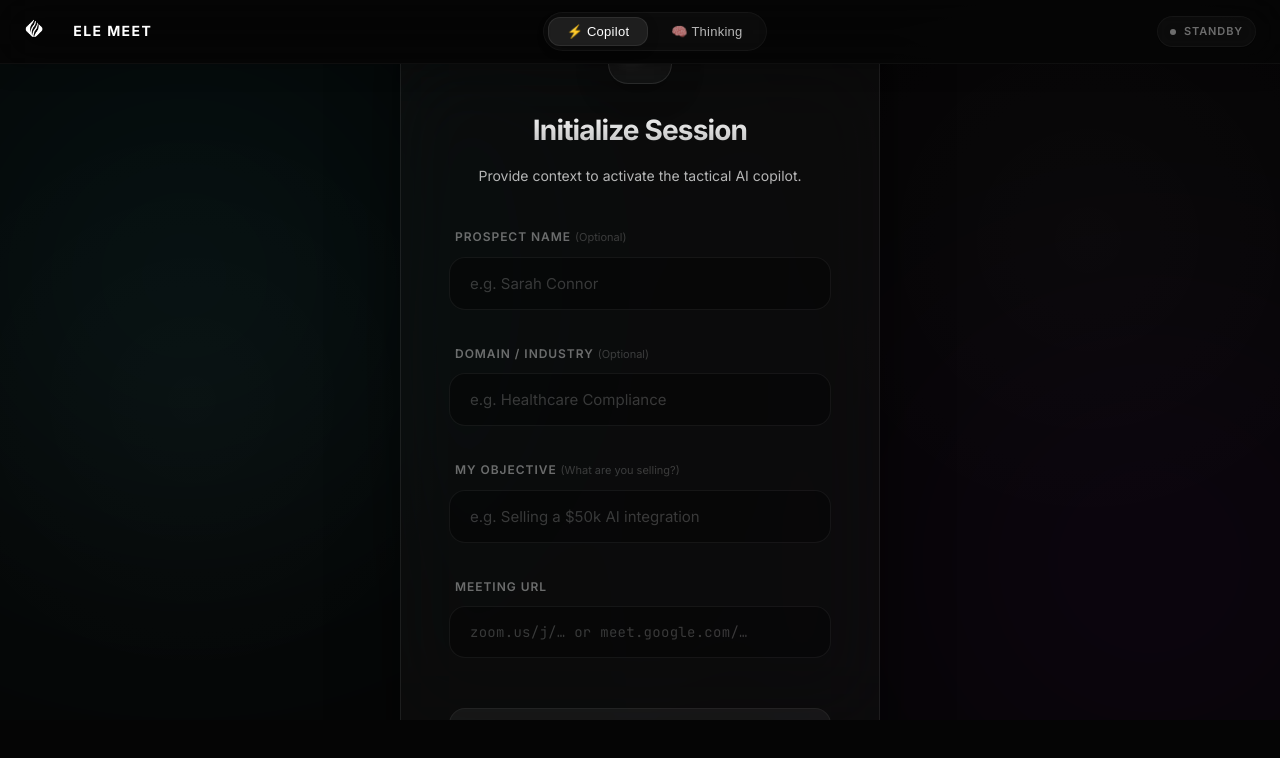
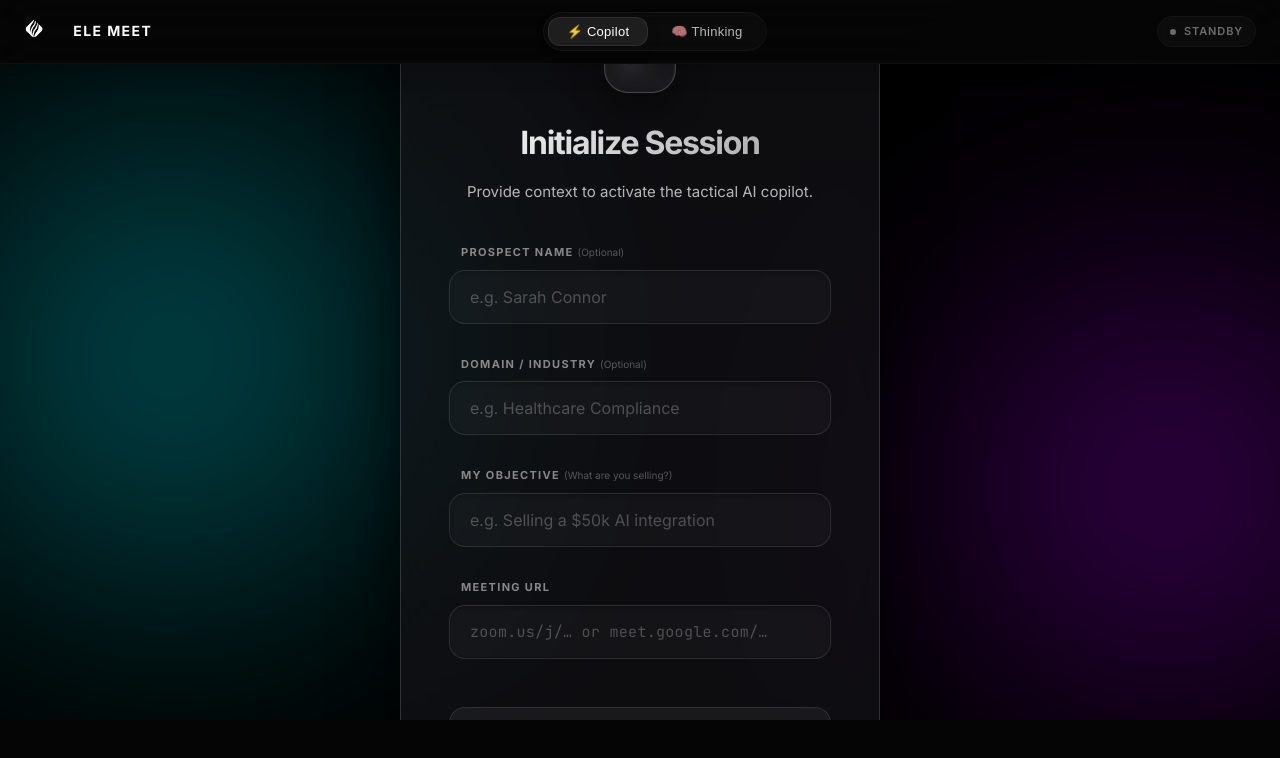
Before and after one commit to 655Chaman/Ele_meet, a Next.js app in the folder app/: page / in a window 1280 px wide. Shown: the top 758 px of the page. Built offline with nearby package versions, Linux system fonts and the light colour scheme.

Commit message:
feat: premium UI/UX overhaul with vibrant glassmorphism

```diff
--- a/app/src/components/SetupView.module.css
+++ b/app/src/components/SetupView.module.css
@@ -7,45 +7,50 @@
   justify-content: center;
   position: relative;
   overflow: hidden;
+  background-color: #000000;
 }
 
 /* Stunning ambient background glows */
 .glowOrb {
   position: absolute;
   border-radius: 50%;
-  filter: blur(140px);
-  opacity: 0.12;
+  filter: blur(120px);
+  opacity: 0.4; /* Much brighter */
   z-index: 0;
   pointer-events: none;
   mix-blend-mode: screen;
 }
 
 .orb1 {
-  width: 600px;
-  height: 600px;
-  background: radial-gradient(circle, var(--accent-cyan) 0%, transparent 70%);
-  top: -15%;
-  left: -10%;
-  animation: floatOrb 20s ease-in-out infinite alternate;
+  width: 70vw;
+  height: 70vw;
+  max-width: 800px;
+  max-height: 800px;
+  background: radial-gradient(circle, var(--accent-cyan) 0%, transparent 60%);
+  top: -20%;
+  left: -20%;
+  animation: floatOrb 15s ease-in-out infinite alternate;
 }
 
 .orb2 {
-  width: 500px;
-  height: 500px;
-  background: radial-gradient(circle, var(--accent-purple) 0%, transparent 70%);
-  bottom: -15%;
-  right: -10%;
-  animation: floatReverse 25s ease-in-out infinite alternate;
+  width: 60vw;
+  height: 60vw;
+  max-width: 700px;
+  max-height: 700px;
+  background: radial-gradient(circle, var(--accent-purple) 0%, transparent 60%);
+  bottom: -20%;
+  right: -20%;
+  animation: floatReverse 18s ease-in-out infinite alternate;
 }
 
 @keyframes floatOrb {
   0% { transform: translate(0, 0) scale(1); }
-  100% { transform: translate(80px, 60px) scale(1.15); }
+  100% { transform: translate(100px, 80px) scale(1.2); }
 }
 
 @keyframes floatReverse {
   0% { transform: translate(0, 0) scale(1); }
-  100% { transform: translate(-80px, -60px) scale(1.15); }
+  100% { transform: translate(-100px, -80px) scale(1.2); }
 }
 
 /* The Premium Glass Card */
@@ -54,20 +59,21 @@
   z-index: 10;
   width: 100%;
   max-width: 480px;
-  background: rgba(20, 20, 22, 0.4);
-  backdrop-filter: blur(40px) saturate(150%);
-  -webkit-backdrop-filter: blur(40px) saturate(150%);
-  border: 1px solid rgba(255, 255, 255, 0.08);
-  border-radius: 32px;
+  background: rgba(20, 20, 25, 0.65);
+  backdrop-filter: blur(32px) saturate(180%);
+  -webkit-backdrop-filter: blur(32px) saturate(180%);
+  border: 1px solid rgba(255, 255, 255, 0.15);
+  border-radius: 28px;
   padding: 48px;
   box-shadow:
-    0 32px 64px rgba(0, 0, 0, 0.5),
-    inset 0 1px 0 rgba(255, 255, 255, 0.1);
+    0 32px 64px rgba(0, 0, 0, 0.6),
+    inset 0 1px 0 rgba(255, 255, 255, 0.2),
+    inset 0 -1px 0 rgba(255, 255, 255, 0.05);
   animation: cardScaleIn 0.8s cubic-bezier(0.16, 1, 0.3, 1) forwards;
 }
 
 @keyframes cardScaleIn {
-  0% { opacity: 0; transform: translateY(30px) scale(0.95); filter: blur(10px); }
+  0% { opacity: 0; transform: translateY(40px) scale(0.9); filter: blur(20px); }
   100% { opacity: 1; transform: translateY(0) scale(1); filter: blur(0); }
 }
 
@@ -78,49 +84,51 @@
 
 /* Beautiful Logo Presentation */
 .logoBadge {
-  width: 64px;
-  height: 64px;
-  border-radius: 20px;
-  background: rgba(255, 255, 255, 0.03);
-  border: 1px solid rgba(255, 255, 255, 0.1);
+  width: 72px;
+  height: 72px;
+  border-radius: 24px;
+  background: rgba(255, 255, 255, 0.05);
+  border: 1px solid rgba(255, 255, 255, 0.2);
   display: flex;
   align-items: center;
   justify-content: center;
   margin: 0 auto 24px;
   box-shadow:
-    0 8px 32px rgba(0, 0, 0, 0.3),
-    inset 0 1px 0 rgba(255, 255, 255, 0.1);
-  backdrop-filter: blur(12px);
-  transition: transform 0.4s cubic-bezier(0.16, 1, 0.3, 1);
+    0 16px 32px rgba(0, 0, 0, 0.4),
+    inset 0 2px 4px rgba(255, 255, 255, 0.1);
+  backdrop-filter: blur(16px);
+  transition: transform 0.4s cubic-bezier(0.16, 1, 0.3, 1), border-color 0.4s ease;
 }
 
 .glassCard:hover .logoBadge {
-  transform: scale(1.05) translateY(-4px);
-  border-color: rgba(255, 255, 255, 0.2);
+  transform: scale(1.1) translateY(-6px);
+  border-color: rgba(255, 255, 255, 0.3);
+  box-shadow: 0 24px 48px rgba(0, 0, 0, 0.5), inset 0 2px 4px rgba(255, 255, 255, 0.2);
 }
 
 .logoIcon {
-  height: 32px;
+  height: 36px;
   width: auto;
   object-fit: contain;
-  filter: drop-shadow(0 2px 8px rgba(255,255,255,0.2));
+  filter: drop-shadow(0 4px 12px rgba(255,255,255,0.4));
 }
 
 .header h2 {
-  font-size: 28px;
-  font-weight: 700;
+  font-size: 32px;
+  font-weight: 800;
   color: #fff;
-  letter-spacing: -0.03em;
+  letter-spacing: -0.04em;
   margin-bottom: 12px;
-  background: linear-gradient(180deg, #ffffff 0%, rgba(255, 255, 255, 0.7) 100%);
+  background: linear-gradient(135deg, #ffffff 0%, rgba(255, 255, 255, 0.6) 100%);
   -webkit-background-clip: text;
   -webkit-text-fill-color: transparent;
 }
 
 .header p {
-  font-size: 14px;
+  font-size: 15px;
   color: var(--text-secondary);
   line-height: 1.6;
+  font-weight: 400;
 }
 
 .form {
@@ -133,65 +141,70 @@
   position: relative;
   display: flex;
   flex-direction: column;
-  gap: 10px;
+  gap: 8px;
 }
 
 .inputGroup label {
-  font-size: 12px;
-  font-weight: 600;
+  font-size: 11px;
+  font-weight: 700;
   text-transform: uppercase;
-  letter-spacing: 0.08em;
-  color: var(--text-muted);
-  padding-left: 6px;
+  letter-spacing: 0.12em;
+  color: rgba(255, 255, 255, 0.5);
+  padding-left: 12px;
   transition: color 0.3s ease;
 }
 
 .inputGroup label .optional {
-  font-size: 11px;
+  font-size: 10px;
   font-weight: 400;
   text-transform: none;
   letter-spacing: 0;
-  opacity: 0.5;
+  opacity: 0.6;
 }
 
 .inputGroup.focused label {
-  color: #ffffff;
+  color: var(--accent-cyan);
 }
 
 .input {
   width: 100%;
-  background: rgba(0, 0, 0, 0.3);
-  border: 1px solid rgba(255, 255, 255, 0.06);
+  background: rgba(255, 255, 255, 0.03);
+  border: 1px solid rgba(255, 255, 255, 0.1);
   border-radius: 16px;
   padding: 16px 20px;
   color: #fff;
-  font-size: 15px;
+  font-size: 16px;
+  font-weight: 500;
   font-family: var(--font-sans);
-  transition: all 0.4s cubic-bezier(0.16, 1, 0.3, 1);
+  transition: all 0.3s cubic-bezier(0.16, 1, 0.3, 1);
   position: relative;
   z-index: 2;
   outline: none;
+  box-shadow: inset 0 2px 4px rgba(0,0,0,0.2);
 }
 
 .input.mono {
   font-family: var(--font-mono);
-  font-size: 14px;
+  font-size: 15px;
   letter-spacing: 0.02em;
 }
 
 .input::placeholder {
-  color: rgba(255, 255, 255, 0.2);
+  color: rgba(255, 255, 255, 0.25);
+  font-weight: 400;
 }
 
 .input:hover {
-  background: rgba(0, 0, 0, 0.4);
-  border-color: rgba(255, 255, 255, 0.12);
+  background: rgba(255, 255, 255, 0.06);
+  border-color: rgba(255, 255, 255, 0.2);
 }
 
 .input:focus {
-  border-color: rgba(255, 255, 255, 0.3);
-  background: rgba(0, 0, 0, 0.6);
-  box-shadow: 0 0 0 4px rgba(255, 255, 255, 0.05);
+  border-color: var(--accent-cyan);
+  background: rgba(0, 240, 255, 0.05);
+  box-shadow:
+    inset 0 2px 4px rgba(0,0,0,0.2),
+    0 0 0 4px rgba(0, 240, 255, 0.1);
   transform: translateY(-2px);
 }
 
@@ -201,26 +214,26 @@
   width: 100%;
   padding: 18px;
   border-radius: 16px;
-  background: linear-gradient(135deg, #ffffff 0%, #e0e0e0 100%);
-  border: 1px solid rgba(255, 255, 255, 0.8);
-  color: #000;
+  background: linear-gradient(135deg, var(--accent-cyan) 0%, var(--accent-purple) 100%);
+  border: none;
+  color: #fff;
   font-size: 16px;
   font-weight: 700;
-  letter-spacing: 0.02em;
+  letter-spacing: 0.04em;
   cursor: pointer;
   position: relative;
   overflow: hidden;
   transition: all 0.4s cubic-bezier(0.16, 1, 0.3, 1);
   box-shadow:
-    0 12px 24px rgba(255, 255, 255, 0.1),
-    inset 0 1px 0 rgba(255, 255, 255, 1);
+    0 16px 32px rgba(0, 240, 255, 0.3),
+    inset 0 1px 0 rgba(255, 255, 255, 0.4);
 }
 
 .joinBtn::before {
   content: '';
   position: absolute;
   top: 0; left: 0; right: 0; bottom: 0;
-  background: linear-gradient(135deg, rgba(0,0,0,0.05) 0%, transparent 100%);
+  background: linear-gradient(135deg, rgba(255,255,255,0.2) 0%, transparent 100%);
   opacity: 0;
   transition: opacity 0.3s ease;
 }
@@ -228,9 +241,10 @@
 .joinBtn:hover:not(:disabled) {
   transform: translateY(-4px);
   box-shadow:
-    0 16px 32px rgba(255, 255, 255, 0.2),
-    0 0 20px rgba(255, 255, 255, 0.1),
-    inset 0 1px 0 rgba(255, 255, 255, 1);
+    0 24px 48px rgba(178, 0, 255, 0.4),
+    0 0 24px rgba(0, 240, 255, 0.5),
+    inset 0 1px 0 rgba(255, 255, 255, 0.6);
+  filter: brightness(1.1);
 }
 
 .joinBtn:hover:not(:disabled)::before {
@@ -239,15 +253,15 @@
 
 .joinBtn:active:not(:disabled) {
   transform: translateY(0);
-  box-shadow: 0 4px 12px rgba(255, 255, 255, 0.1);
+  box-shadow: 0 8px 16px rgba(0, 240, 255, 0.3);
 }
 
 .joinBtn:disabled {
   background: rgba(255, 255, 255, 0.05);
-  border-color: rgba(255, 255, 255, 0.05);
-  color: var(--text-muted);
+  color: rgba(255, 255, 255, 0.3);
   box-shadow: none;
   cursor: not-allowed;
+  border: 1px solid rgba(255,255,255,0.1);
 }
 
 .btnContent {
@@ -264,14 +278,14 @@
 }
 
 .joinBtn:hover:not(:disabled) .arrow {
-  transform: translateX(6px);
+  transform: translateX(8px);
 }
 
 .spinner {
-  width: 18px;
-  height: 18px;
-  border: 2px solid rgba(0,0,0,0.1);
-  border-top-color: #000;
+  width: 20px;
+  height: 20px;
+  border: 3px solid rgba(255,255,255,0.2);
+  border-top-color: #fff;
   border-radius: 50%;
   animation: spin 0.8s linear infinite;
 }
```
